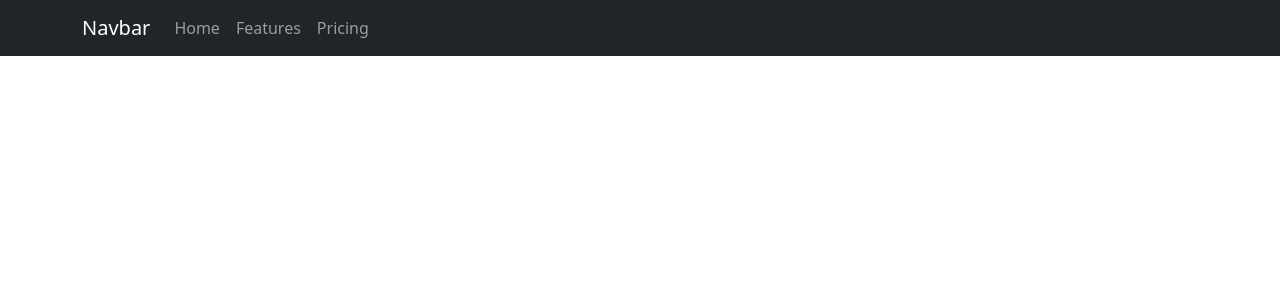
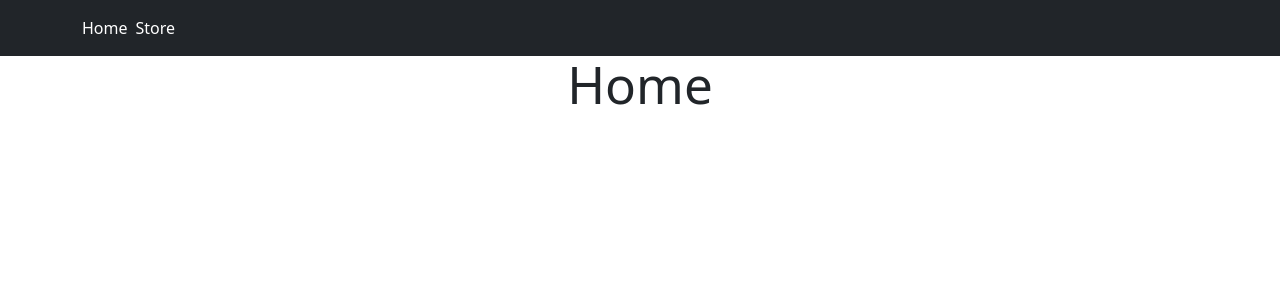
Before and after one commit to ReneSzz/Shopping_Cart, a React (Vite) app: page / in a window 1280 px wide. Shown: the top 300 px of the page. Built offline with nearby package versions, Linux system fonts and the light colour scheme.

Commit message:
created router and pages

```diff
--- a/package.json
+++ b/package.json
@@ -13,7 +13,8 @@
     "bootstrap": "^5.3.2",
     "react": "^18.2.0",
     "react-bootstrap": "^2.9.1",
-    "react-dom": "^18.2.0"
+    "react-dom": "^18.2.0",
+    "react-router-dom": "^6.19.0"
   },
   "devDependencies": {
     "@types/react": "^18.2.37",
--- a/src/App.css
+++ b/src/App.css
@@ -2,6 +2,10 @@
  width: 100vw;
  height: 100vh;
   text-align: center;
+}
+.headerLink
+{
+color: white !important;
 }
 
 .logo {
--- a/src/App.jsx
+++ b/src/App.jsx
@@ -1,10 +1,10 @@
 import { useState } from 'react'
-import reactLogo from './assets/react.svg'
-import viteLogo from '/vite.svg'
-import Button from 'react-bootstrap/Button';
 import Container from 'react-bootstrap/Container';
 import Nav from 'react-bootstrap/Nav';
 import Navbar from 'react-bootstrap/Navbar';
+import { Store } from './pages/store';
+import { Home } from './pages/home';
+import { Link, Route , Routes } from 'react-router-dom';
 import './App.css'
 
 function App() {
@@ -14,14 +14,16 @@ function App() {
     <>
        <Navbar bg="dark" data-bs-theme="dark">
         <Container>
-          <Navbar.Brand href="#home">Navbar</Navbar.Brand>
+        <Link className="headerLink nav-link" to="/">Home</Link>
           <Nav className="me-auto">
-            <Nav.Link href="#home">Home</Nav.Link>
-            <Nav.Link href="#features">Features</Nav.Link>
-            <Nav.Link href="#pricing">Pricing</Nav.Link>
+          <Link className="headerLink nav-link" color='white' to="/store">Store</Link>
           </Nav>
         </Container>
       </Navbar>
+      <Routes>
+        <Route path="/" element={<Home/>}></Route>
+        <Route path="/store" element={<Store/>} ></Route>
+      </Routes>
     </>
   )
 }
--- a/src/main.jsx
+++ b/src/main.jsx
@@ -1,11 +1,14 @@
 import React from 'react'
 import ReactDOM from 'react-dom/client'
 import App from './App.jsx'
+import { BrowserRouter } from 'react-router-dom';
 import '../node_modules/bootstrap/dist/css/bootstrap.min.css';
 import './index.css'
 
 ReactDOM.createRoot(document.getElementById('root')).render(
   <React.StrictMode>
-    <App />
-  </React.StrictMode>,
+    <BrowserRouter>
+    <App/>
+    </BrowserRouter>
+  </React.StrictMode>
 )
--- /dev/null
+++ b/src/pages/home.jsx
@@ -0,0 +1,9 @@
+
+export function Home() {
+
+return(
+
+ <h1> Home </h1>
+)
+
+}
--- /dev/null
+++ b/src/pages/store.jsx
@@ -0,0 +1,4 @@
+export function Store()
+{
+    return <h1>Store</h1>
+}
```
Also changed, not shown: src/pages/carousel.jsx (added), 1 other file (tests, documents, lock files or other folders).
